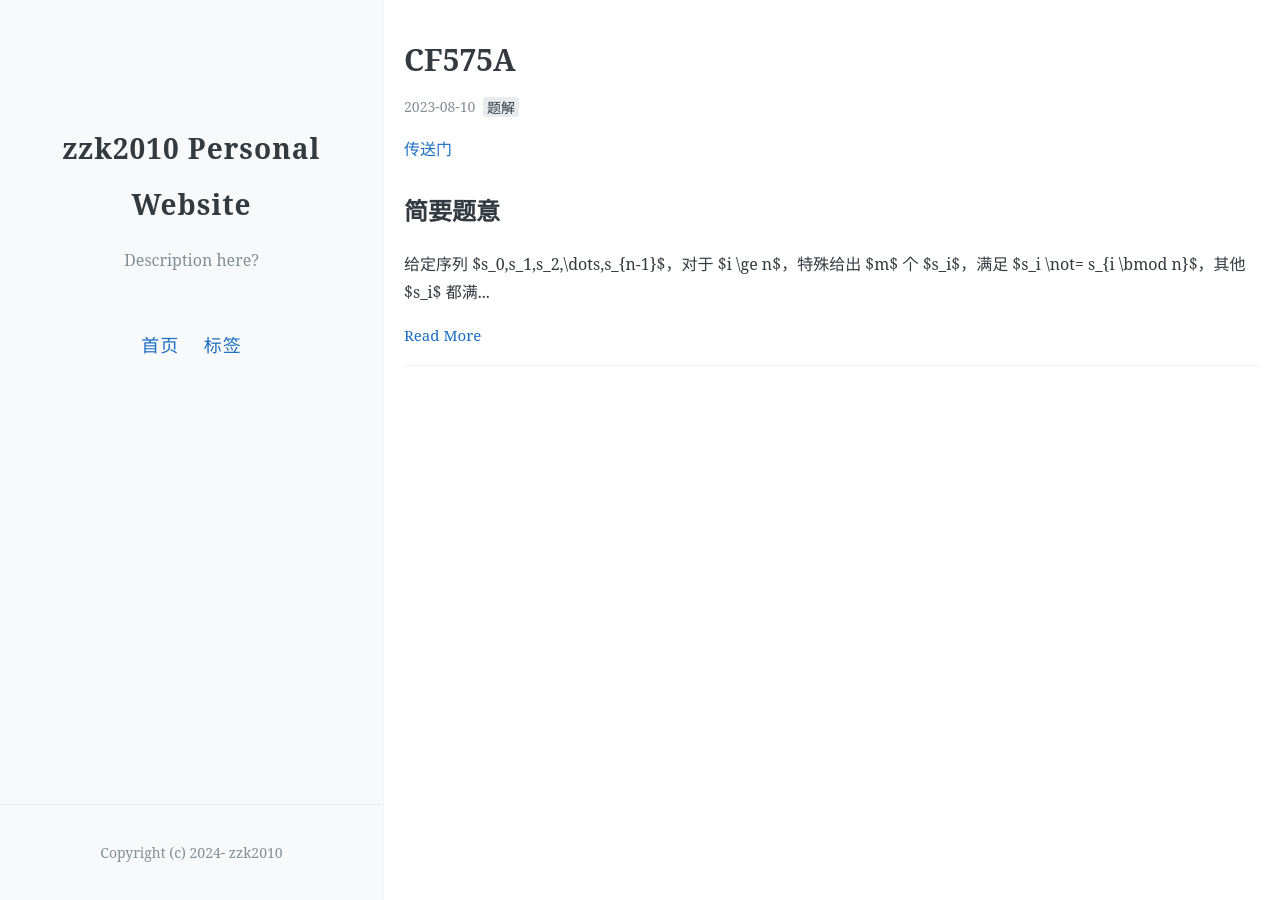
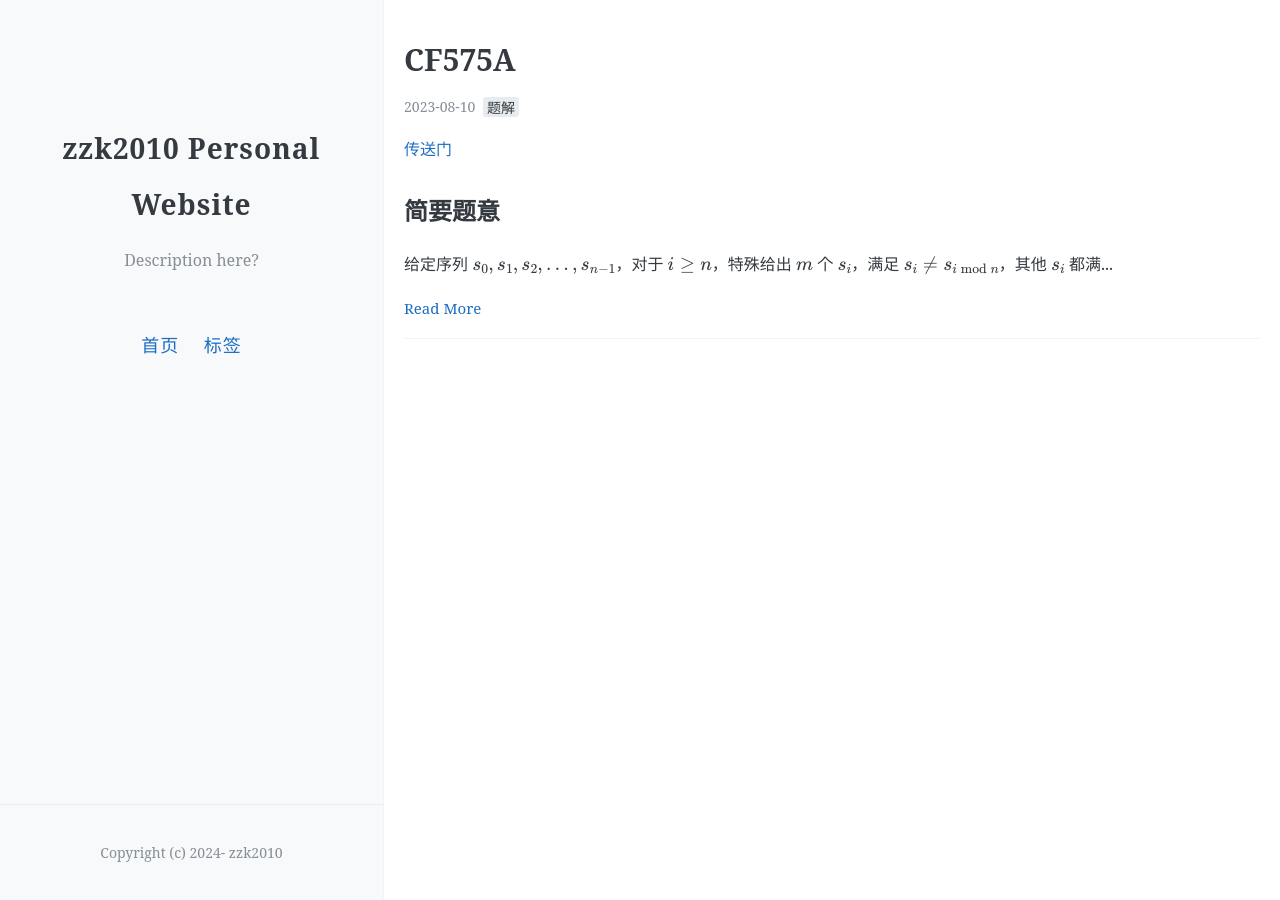
Before and after one commit to zzk2010/zzk2010.github.io, a Jekyll site: the page built from index.html, in a window 1280 px wide. Built offline with Jekyll 4.4.1, drawn with Linux system fonts in a browser that asks for light colours; formulas are drawn with MathJax 3; the list of posts is cut into pages by our own code; part of the change alters nothing that is shown.

```diff
--- a/_includes/head.html
+++ b/_includes/head.html
@@ -4,4 +4,11 @@
   <link rel="stylesheet" type="text/css" href="{{ site.baseurl }}/style.css" />
   <link rel="alternate" type="application/rss+xml" title="{{ site.name }} - {{ site.description }}" href="{{ site.baseurl }}/feed.xml" />
   <link rel="shortcut icon" href="{{ site.favicon }}">
+  <script type="text/javascript" src="http://cdn.mathjax.org/mathjax/latest/MathJax.js?config=TeX-AMS-MML_HTMLorMML"></script>
+		<script type="text/x-mathjax-config">
+			MathJax.Hub.Config({
+				tex2jax: {inlineMath: [['$', '$']]},
+				messageStyle: "none"
+			});
+  </script>
 </head>
```
